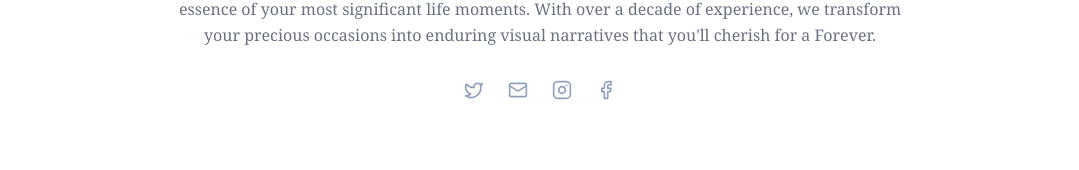
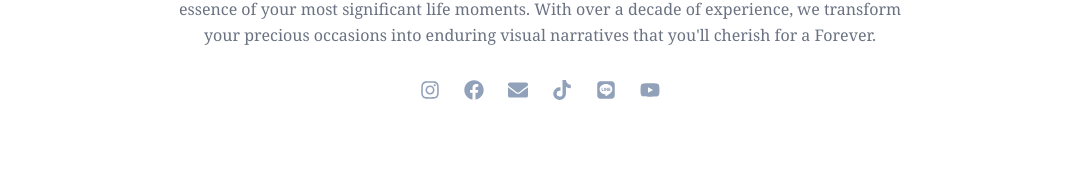
Before and after one commit to Lin18210/Guy_Heart_Photography, a React (Vite) app in the folder Guy Heart/: page / in a window 1280 px wide. Shown: the part 1416-1586 px from the top of the page, without its empty margins (100-1179 px from the left). Built offline with nearby package versions, Linux system fonts and the light colour scheme.

Commit message:
Social Icons Changed

```diff
--- a/Guy Heart/src/Components/Navbar.jsx
+++ b/Guy Heart/src/Components/Navbar.jsx
@@ -5,7 +5,7 @@ import LogoImg from '../assets/Logo.png';
 
 const NAV_LINKS = [
   { name: 'Home', href: '/' },
-  { name: 'Portfolio', href: '/portfolio' },
+  { name: 'Gallery', href: '/portfolio' },
   { name: 'Services', href: '/services' },
   { name: 'Video', href: '/video' },
   { name: 'Blog', href: '/blog' },
--- a/Guy Heart/src/pages/About.jsx
+++ b/Guy Heart/src/pages/About.jsx
@@ -76,7 +76,7 @@ const About = () => {
             variants={staggerContainer}
           >
             <motion.h2 variants={fadeInUp} className="text-4xl md:text-5xl font-serif text-amber-600 leading-tight">
-              “ABOUT <br/> <span className="text-gray-900">GUY HEART PHOTOGRAPHY</span>”
+              <span className="text-[#D4AF37]">“ABOUT <br/> <span className="text-gray-900">GUY HEART PHOTOGRAPHY</span>”</span>
             </motion.h2>
 
             <motion.div variants={fadeInUp} className="space-y-6 text-gray-600 text-lg leading-relaxed font-light">
@@ -120,7 +120,7 @@ const About = () => {
             viewport={{ once: true }}
             variants={staggerContainer}
           >
-            <motion.h3 variants={fadeInUp} className="text-3xl md:text-4xl font-serif text-amber-500">
+            <motion.h3 variants={fadeInUp} className="text-3xl md:text-4xl font-serif text-[#D4AF37]">
               The Faces Behind The Camera
             </motion.h3>
             <motion.div variants={fadeInUp} className="w-20 h-1 bg-gray-200" />
@@ -158,7 +158,7 @@ const About = () => {
                viewport={{ once: true }}
                variants={staggerContainer}
              >
-                <motion.h3 variants={fadeInUp} className="text-3xl md:text-4xl font-serif text-amber-500 uppercase tracking-widest">
+                <motion.h3 variants={fadeInUp} className="text-3xl md:text-4xl font-serif text-[#D4AF37] uppercase tracking-widest">
                   The Unseen Work of <br/> a Photographer
                 </motion.h3>
                 <motion.p variants={fadeInUp} className="text-gray-600 leading-relaxed">
@@ -213,7 +213,7 @@ const About = () => {
                  viewport={{ once: true }}
                  transition={{ delay: 0.2 }}
                >
-                 <h3 className="text-4xl md:text-5xl font-serif text-amber-500">Emotion Above Mere Visuals.</h3>
+                 <h3 className="text-4xl md:text-5xl font-serif text-[#D4AF37]">Emotion Above Mere Visuals.</h3>
                  <p className="text-slate-500 text-lg">Without intrusion, we capture the natural unfolding of your emotions, allowing the true essence of your day to shine.</p>
                </motion.div>
 
@@ -244,7 +244,7 @@ const About = () => {
               variants={staggerContainer}
             >
               <motion.div variants={fadeInUp}>
-                 <h3 className="text-4xl font-serif text-slate-800 mb-4">The Heart <span className="text-gray-400">Behind Our Lens</span></h3>
+                 <h3 className="text-4xl font-serif text-[#D4AF37] mb-4">The Heart <span className="text-gray-500">Behind Our Lens</span></h3>
                  <div className="w-16 h-1 bg-amber-500 mb-6"></div>
                  <h4 className="text-xl font-medium text-slate-700 mb-2">Building Connections & Creating Comfort</h4>
                  <p className="text-gray-500 text-sm leading-relaxed">
--- a/Guy Heart/src/pages/Home.jsx
+++ b/Guy Heart/src/pages/Home.jsx
@@ -1,6 +1,7 @@
 import React, { useState, useRef } from 'react';
 import { motion, useInView } from 'framer-motion';
 import { Link } from 'react-router-dom';
+import { FaInstagram, FaFacebook, FaTiktok, FaEnvelope, FaLine, FaYoutube } from 'react-icons/fa';
 import Heroslider from '../Components/Heroslider';
 import ServicesSlider from '../Components/ServicesSlider';
 import ReviewCard from '../Components/ReviewCard';
@@ -285,10 +286,24 @@ const Home = () => {
           >
             <p className="font-serif text-gray-500 leading-relaxed text-sm md:text-base px-2 md:px-4">As a dedicated team of professional photographers, we specialize in capturing the genuine essence of your most significant life moments. With over a decade of experience, we transform your precious occasions into enduring visual narratives that you'll cherish for a Forever.</p>
             <div className="flex justify-center gap-6 text-slate-400">
-              <svg xmlns="http://www.w3.org/2000/svg" width="20" height="20" viewBox="0 0 24 24" fill="none" stroke="currentColor" strokeWidth="2" strokeLinecap="round" strokeLinejoin="round" className="hover:text-amber-400 cursor-pointer transition-colors"><path d="M22 4s-.7 2.1-2 3.4c1.6 10-9.4 17.3-18 11.6 2.2.1 4.4-.6 6-2C3 15.5.5 9.6 3 5c2.2 2.6 5.6 4.1 9 4-.9-4.2 4-6.6 7-3.8 1.1 0 3-1.2 3-1.2z" /></svg>
-              <svg xmlns="http://www.w3.org/2000/svg" width="20" height="20" viewBox="0 0 24 24" fill="none" stroke="currentColor" strokeWidth="2" strokeLinecap="round" strokeLinejoin="round" className="hover:text-amber-400 cursor-pointer transition-colors"><rect width="20" height="16" x="2" y="4" rx="2" /><path d="m22 7-8.97 5.7a1.94 1.94 0 0 1-2.06 0L2 7" /></svg>
-              <svg xmlns="http://www.w3.org/2000/svg" width="20" height="20" viewBox="0 0 24 24" fill="none" stroke="currentColor" strokeWidth="2" strokeLinecap="round" strokeLinejoin="round" className="hover:text-amber-400 cursor-pointer transition-colors"><rect width="20" height="20" x="2" y="2" rx="5" ry="5" /><path d="M16 11.37A4 4 0 1 1 12.63 8 4 4 0 0 1 16 11.37z" /><line x1="17.5" x2="17.51" y1="6.5" y2="6.5" /></svg>
-              <svg xmlns="http://www.w3.org/2000/svg" width="20" height="20" viewBox="0 0 24 24" fill="none" stroke="currentColor" strokeWidth="2" strokeLinecap="round" strokeLinejoin="round" className="hover:text-amber-400 cursor-pointer transition-colors"><path d="M18 2h-3a5 5 0 0 0-5 5v3H7v4h3v8h4v-8h3l1-4h-4V7a1 1 0 0 1 1-1h3z" /></svg>
+              <a href="https://www.instagram.com/guyheart_photography/" target="_blank" rel="noopener noreferrer" className="hover:text-amber-400 transition-colors">
+                <FaInstagram size={20} />
+              </a>
+              <a href="https://web.facebook.com/profile.php?id=61582485134150" target="_blank" rel="noopener noreferrer" className="hover:text-amber-400 transition-colors">
+                <FaFacebook size={20} />
+              </a>
+              <a href="mailto:guyheartphotography11@gmail.com" className="hover:text-amber-400 transition-colors">
+                <FaEnvelope size={20} />
+              </a>
+              <a href="https://www.tiktok.com/@guyheartphotography?is_from_webapp=1&sender_device=pc" target="_blank" rel="noopener noreferrer" className="hover:text-amber-400 transition-colors">
+                <FaTiktok size={20} />
+              </a>
+              <a href="https://lin.ee/m6EBMRf" target="_blank" rel="noopener noreferrer" className="hover:text-amber-400 transition-colors">
+                <FaLine size={20} />
+              </a>
+              <a href="https://www.youtube.com/@GuyHeartPhotography" target="_blank" rel="noopener noreferrer" className="hover:text-amber-400 transition-colors">
+                <FaYoutube size={20} />
+              </a>
             </div>
           </motion.div>
         </div>
```
